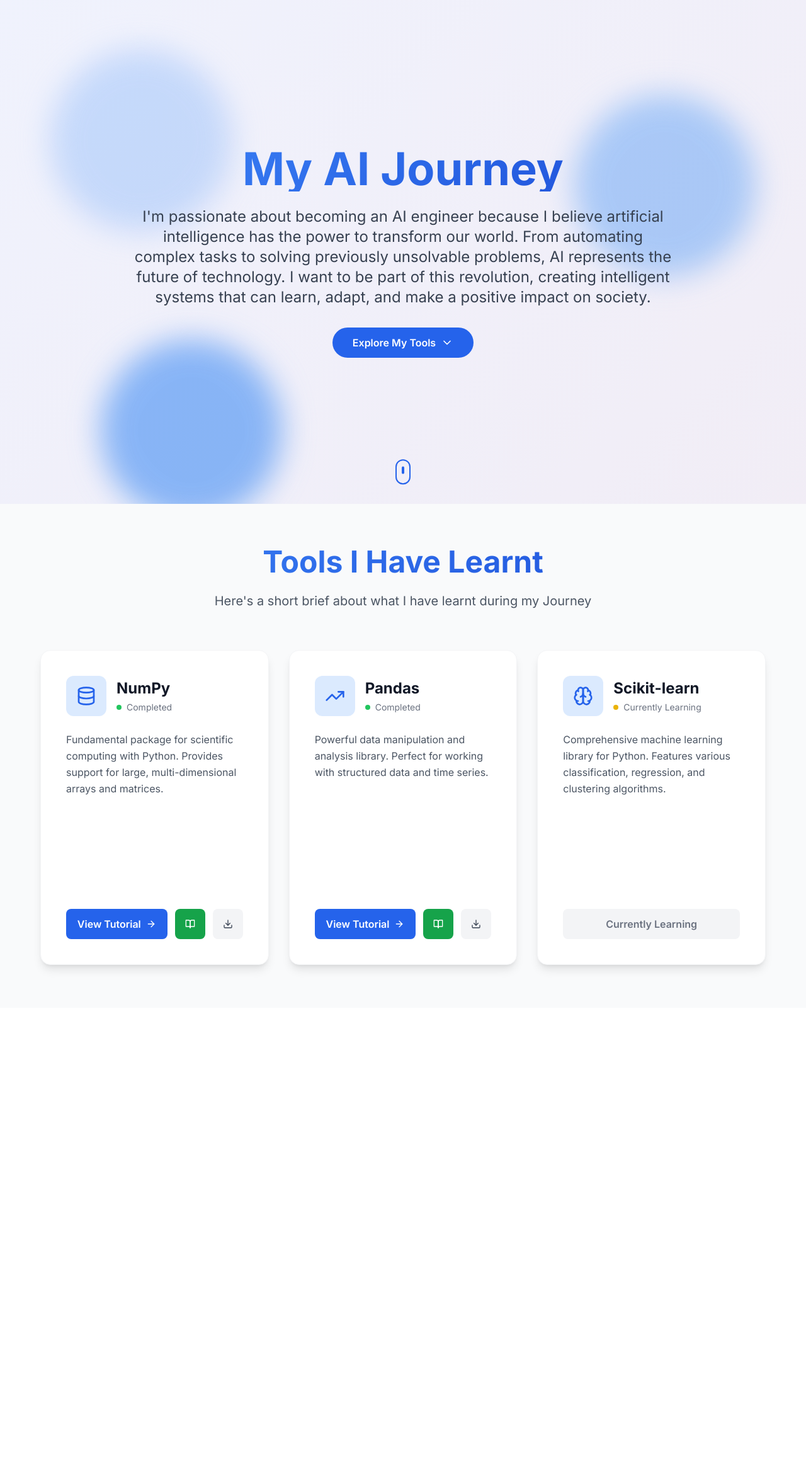
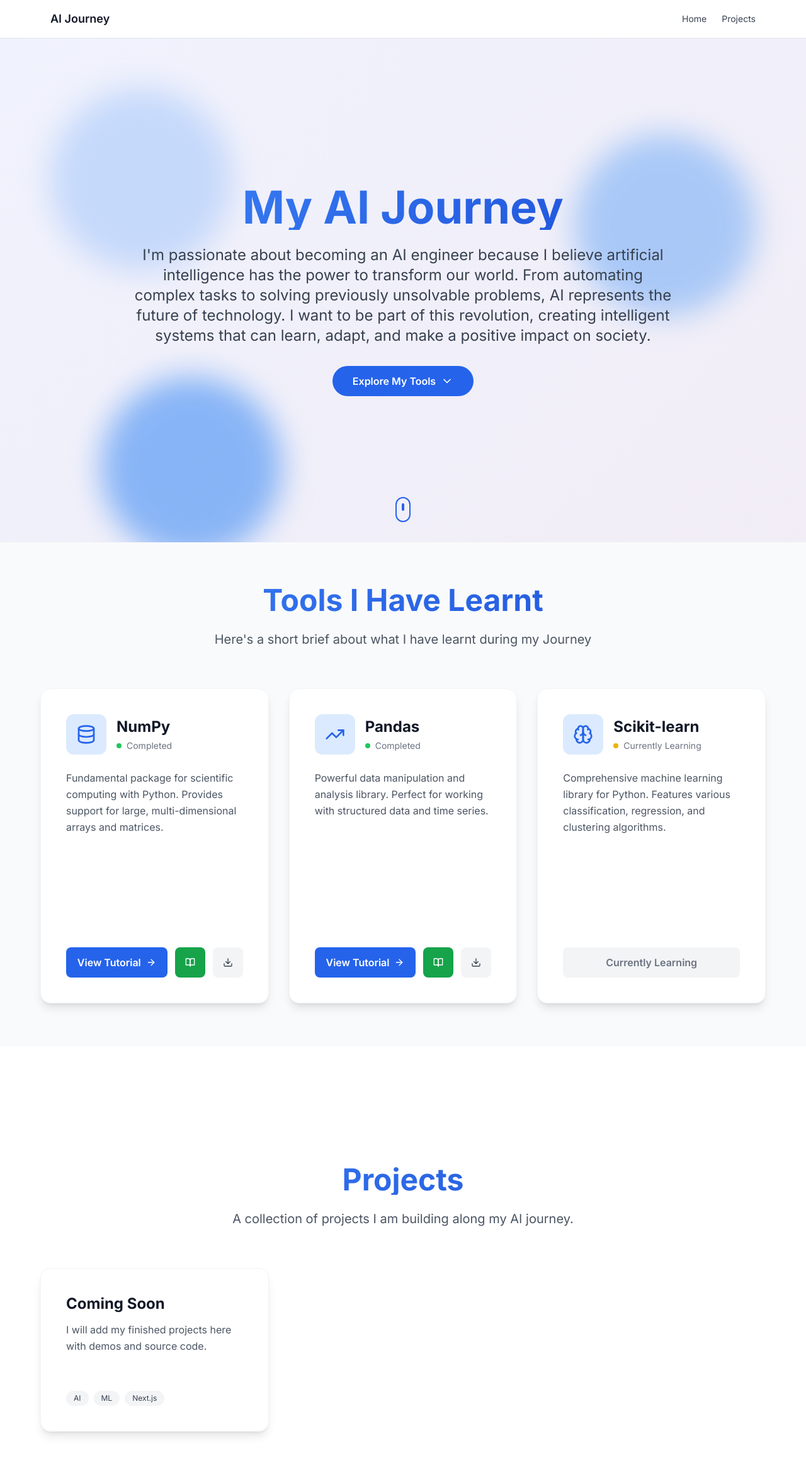
Before and after one commit to abdellah0l/My-AI-journey, a Next.js app: page / in a window 1280 px wide. Shown: the top 2318 px of the page at 63% size. Before the commit the page ends 1600 px from the top, so only its background shows below. Built offline with nearby package versions, Linux system fonts and the light colour scheme.

Commit message:
add project section

```diff
--- a/app/layout.tsx
+++ b/app/layout.tsx
@@ -17,6 +17,15 @@
   return (
     <html lang="en">
       <body className={inter.className}>
+        <header className="w-full border-b border-gray-200 bg-white/80 backdrop-blur supports-[backdrop-filter]:bg-white/60">
+          <div className="max-w-6xl mx-auto px-4 py-4 flex items-center justify-between">
+            <a href="/" className="text-lg font-semibold text-gray-900">AI Journey</a>
+            <nav className="flex items-center gap-6 text-sm text-gray-700">
+              <a className="hover:text-gray-900" href="/">Home</a>
+              <a className="hover:text-gray-900" href="/#projects">Projects</a>
+            </nav>
+          </div>
+        </header>
         {children}
         <script data-collect-dnt="true" async src="https://scripts.simpleanalyticscdn.com/latest.js"></script>
         <noscript><img src="https://queue.simpleanalyticscdn.com/noscript.gif?collect-dnt=true" alt="" referrerPolicy="no-referrer-when-downgrade"/></noscript>
--- a/app/page.tsx
+++ b/app/page.tsx
@@ -140,6 +140,53 @@
           </div>
         </div>
       </section>
+
+      {/* Projects Section */}
+      <section id="projects" className="min-h-screen flex items-center px-4 bg-white">
+        <div className="max-w-6xl mx-auto w-full">
+          <motion.div
+            initial={{ opacity: 0, y: 20 }}
+            whileInView={{ opacity: 1, y: 0 }}
+            transition={{ duration: 0.8 }}
+            viewport={{ once: true }}
+            className="text-center mb-16"
+          >
+            <h2 className="text-4xl md:text-5xl font-bold mb-6 text-gradient">
+              Projects
+            </h2>
+            <p className="text-xl text-gray-600 max-w-2xl mx-auto">
+              A collection of projects I am building along my AI journey.
+            </p>
+          </motion.div>
+
+          <div className="grid grid-cols-1 md:grid-cols-2 lg:grid-cols-3 gap-8">
+            {[{
+              title: 'Coming Soon',
+              description: 'I will add my finished projects here with demos and source code.',
+              tags: ['AI', 'ML', 'Next.js']
+            }].map((project, index) => (
+              <motion.div
+                key={project.title}
+                initial={{ opacity: 0, y: 20 }}
+                whileInView={{ opacity: 1, y: 0 }}
+                transition={{ duration: 0.8, delay: index * 0.2 }}
+                viewport={{ once: true }}
+                className="bg-white rounded-2xl shadow-lg p-10 card-hover border border-gray-100 min-h-[260px] flex flex-col"
+              >
+                <h3 className="text-2xl font-bold text-gray-900 mb-3">{project.title}</h3>
+                <p className="text-gray-600 leading-relaxed mb-4 flex-1">{project.description}</p>
+                <div className="flex flex-wrap gap-2">
+                  {project.tags.map(tag => (
+                    <span key={tag} className="text-xs px-3 py-1 rounded-full bg-gray-100 text-gray-700">
+                      {tag}
+                    </span>
+                  ))}
+                </div>
+              </motion.div>
+            ))}
+          </div>
+        </div>
+      </section>
     </div>
   )
 }
```
